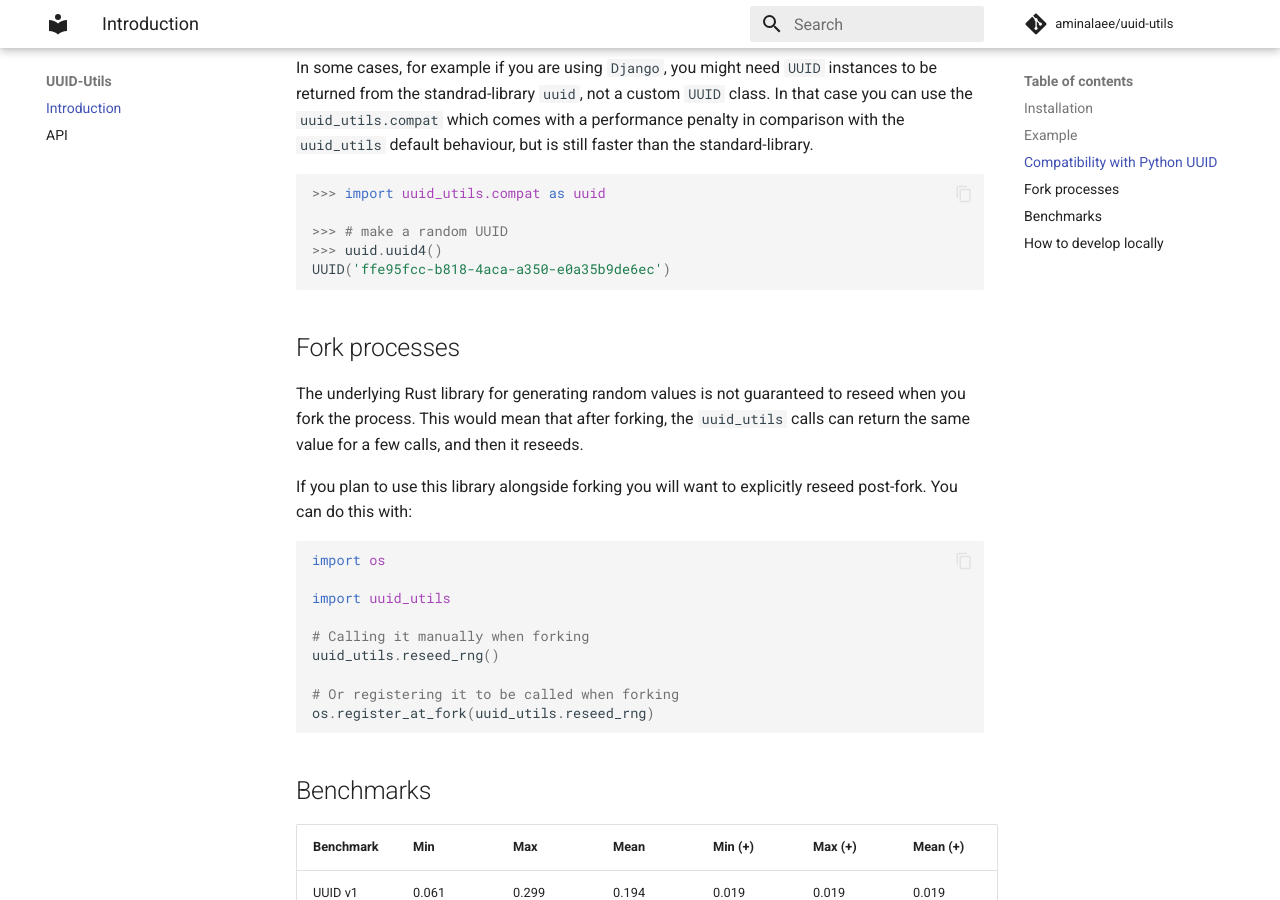
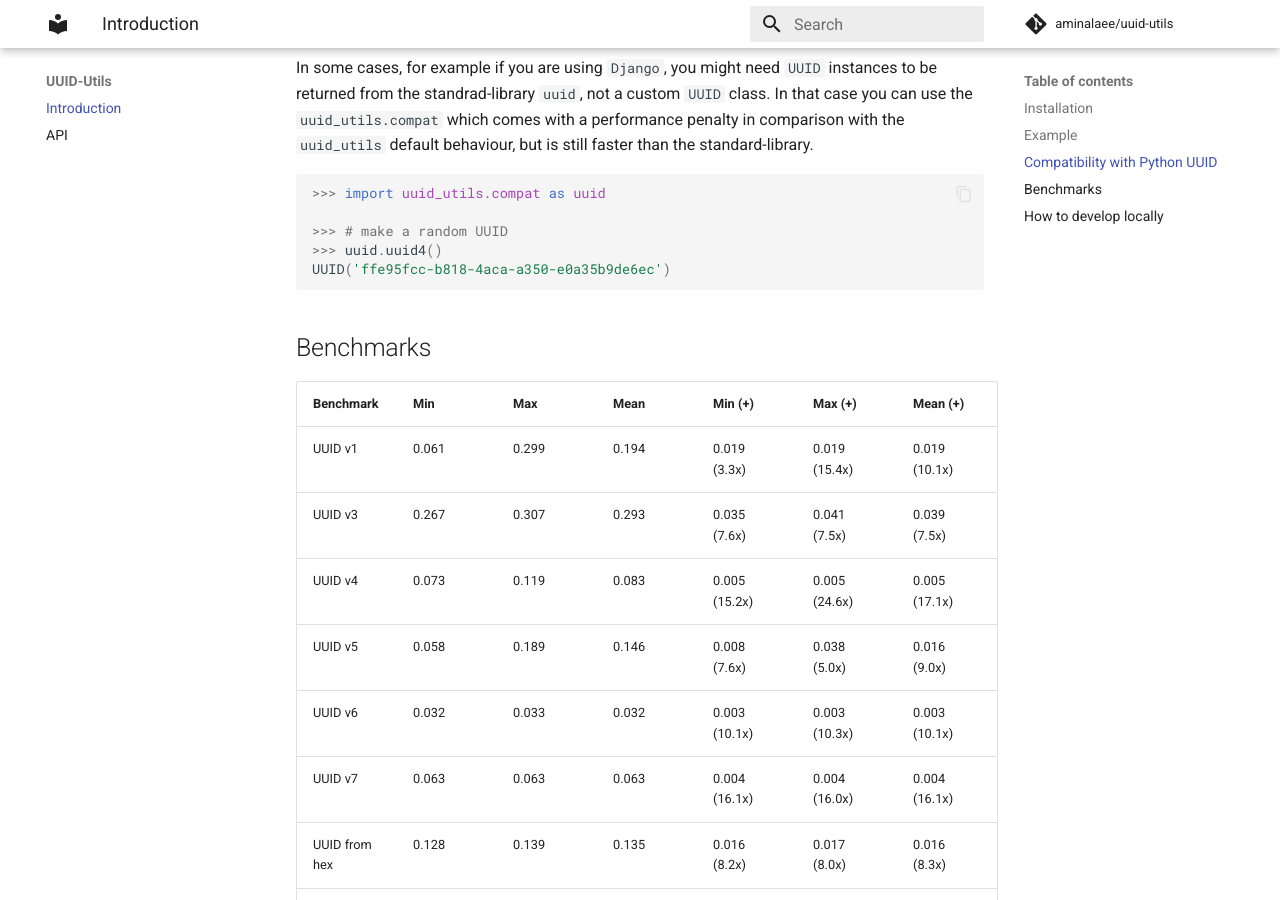
Before and after one commit to aminalaee/uuid-utils, an MkDocs documentation site: the page built from docs/index.md, in a window 1280 px wide and 900 px high, scrolled down 1309 px. Built offline with MkDocs 1.6.1 and Material for MkDocs 9.7.7, drawn with Linux system fonts in a browser that asks for light colours; comment, search, counter and statistics services are not loaded.

````diff
--- a/docs/index.md
+++ b/docs/index.md
@@ -76,24 +76,6 @@
 UUID('ffe95fcc-b818-4aca-a350-e0a35b9de6ec')
 ```
 
-## Fork processes
-
-The underlying Rust library for generating random values is not guaranteed to reseed when you fork the process. This would mean that after forking, the `uuid_utils` calls can return the same value for a few calls, and then it reseeds.
-
-If you plan to use this library alongside forking you will want to explicitly reseed post-fork. You can do this with:
-
-```py
-import os
-
-import uuid_utils
-
-# Calling it manually when forking
-uuid_utils.reseed_rng()
-
-# Or registering it to be called when forking
-os.register_at_fork(uuid_utils.reseed_rng)
-```
-
 ## Benchmarks
 
 | Benchmark        | Min   | Max   | Mean  | Min (+)       | Max (+)       | Mean (+)      |
````
Also changed, not shown: README.md (+0 -18 lines), 3 other files.
